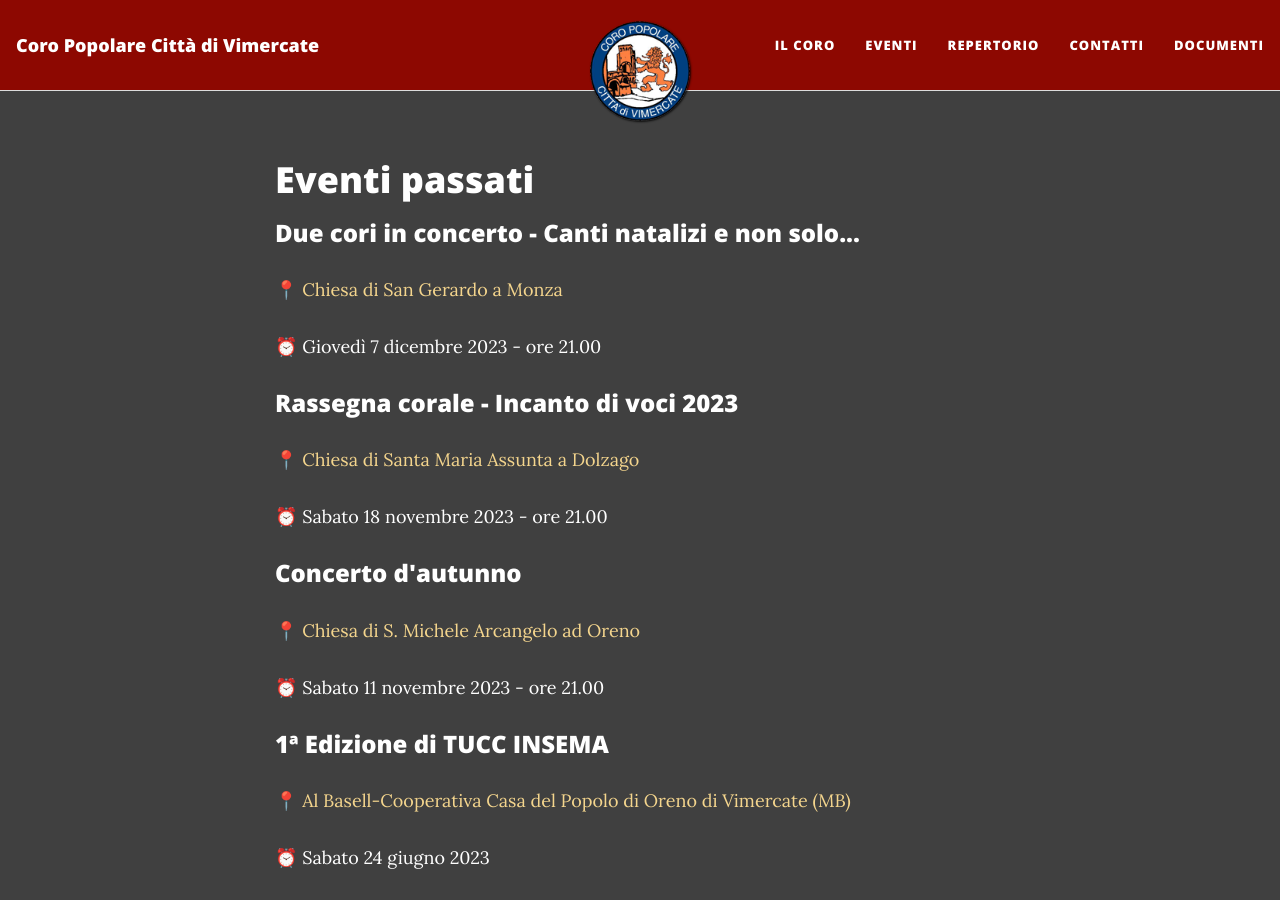
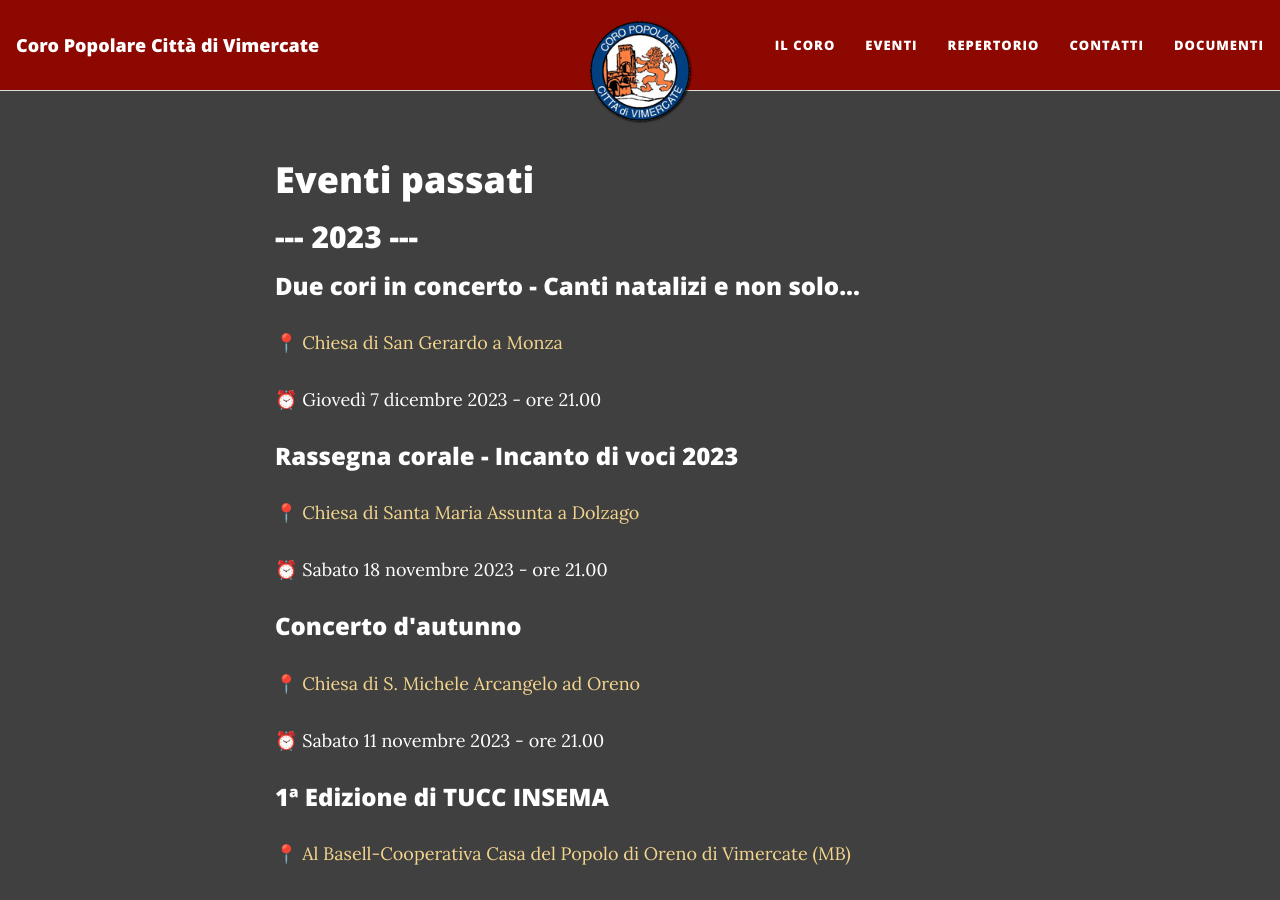
Before and after one commit to Corovimercate/Corovimercate.github.io, a Jekyll site: the page built from eventi.md, in a window 1280 px wide and 900 px high. Built offline with Jekyll 4.4.1, drawn with Linux system fonts in a browser that asks for light colours; nearby versions of some CDN libraries.

```diff
--- a/eventi.md
+++ b/eventi.md
@@ -5,6 +5,8 @@
 <p></p>
 
 <h1>Eventi passati</h1>
+
+<h2>--- 2023 ---</h2>
 
 <h3>Due cori in concerto - Canti natalizi e non solo...</h3>
 
```
